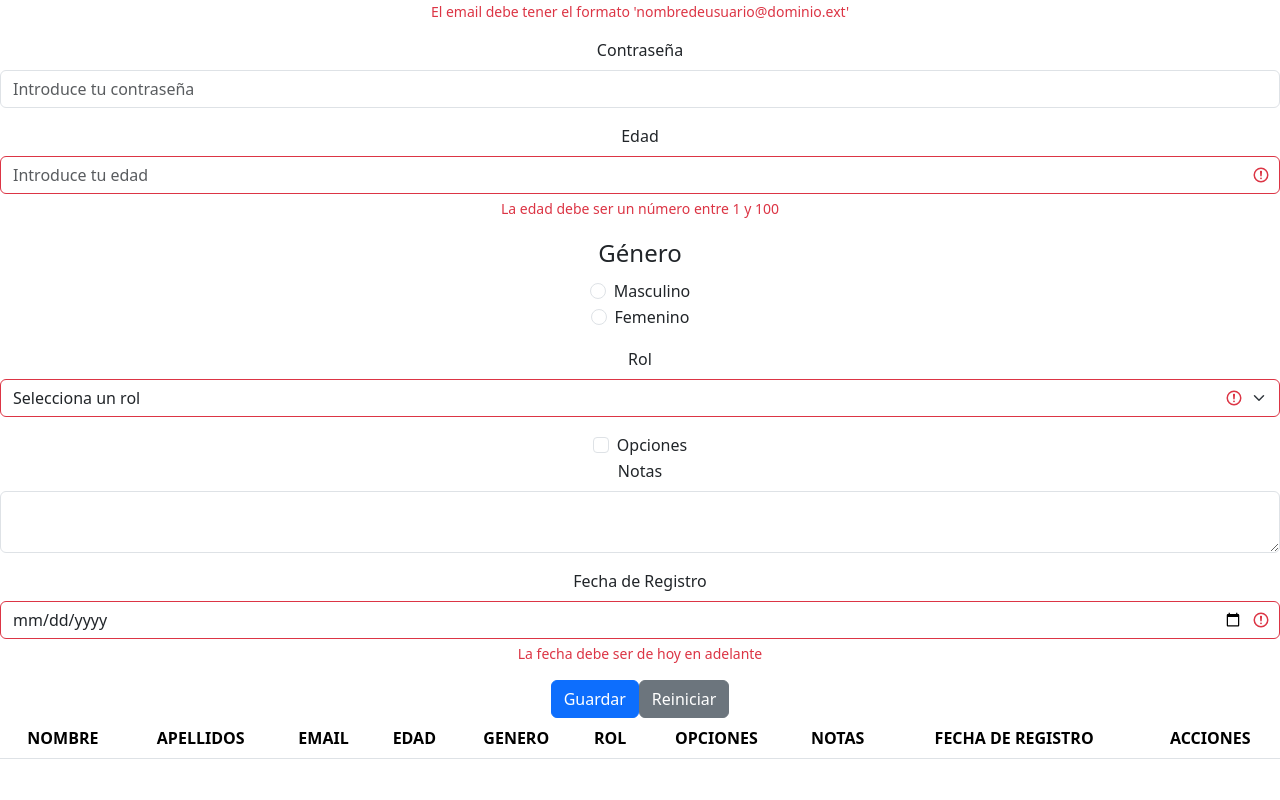
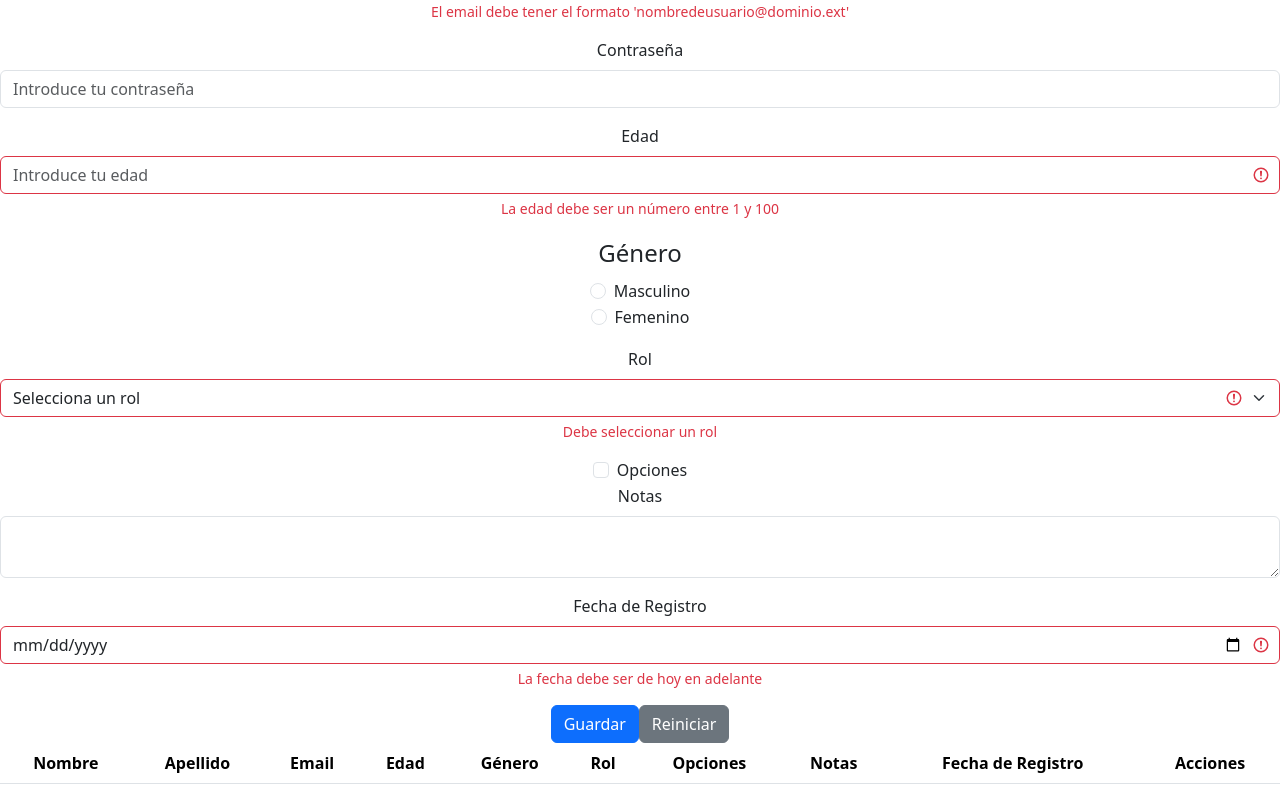
Before and after one commit to D4v1dD4v1d/Softwareland, a React (Create React App) app: page / in a window 1280 px wide. Shown: the part 295-1095 px from the top of the page. Before the commit the page ends 1070 px from the top, so only its background shows below. Built offline with nearby package versions, Linux system fonts and the light colour scheme.

Commit message:
Practica #7 - Formularios y Tablas

```diff
--- a/src/components/CustomTable.js
+++ b/src/components/CustomTable.js
@@ -1,70 +1,44 @@
-import React, { useState } from 'react';
-import { Table, Button, Modal, ModalHeader, ModalBody, ModalFooter } from 'reactstrap';
-import { FontAwesomeIcon } from '@fortawesome/react-fontawesome';
-import * as Icons from '@fortawesome/free-solid-svg-icons';
+import React from 'react';
+import { Table, Button } from 'reactstrap';
 
-const CustomTable = ({data, onDelete}) => {
-  const [modal, setModal] = useState(false);
-  const [selectedId, setSelectedId] = useState(null);
-  console.log("Icons: ",Icons);
-  const toggle = (id) => {
-    setSelectedId(id);
-    setModal(!modal);
-  };
-
-  const closeToggle = () => {
-    setModal(!modal);
-  };
-
-  if (!Array.isArray(data)) {
-    return <p>No data available.</p>;
-  }
+function CustomTable({ data, onDelete, onEdit }) {
   return (
-    <div>
-
-      <Table striped>
+    <Table>
       <thead>
         <tr>
-            <th><b>NOMBRE</b></th>
-            <th><b>APELLIDOS</b></th>
-            <th><b>EMAIL</b></th>
-            <th><b>EDAD</b></th>
-            <th><b>GENERO</b></th>
-            <th><b>ROL</b></th>
-            <th><b>OPCIONES</b></th>
-            <th><b>NOTAS</b></th>
-            <th><b>FECHA DE REGISTRO</b></th>
-            <th><b>ACCIONES</b></th>
+          <th>Nombre</th>
+          <th>Apellido</th>
+          <th>Email</th>
+          <th>Edad</th>
+          <th>Género</th>
+          <th>Rol</th>
+          <th>Opciones</th>
+          <th>Notas</th>
+          <th>Fecha de Registro</th>
+          <th>Acciones</th>
         </tr>
       </thead>
       <tbody>
-          {data.map((row) => (
-            <tr key={row.email}>
-              <td>{row.nombre}</td>
-              <td>{row.apellidos}</td>
-              <td>{row.email}</td>
-              <td>{row.edad}</td>
-              <td>{row.genero}</td>
-              <td>{row.rol}</td>
-              <td>{row.opciones?"Opciones aceptadas":"Opciones no aceptadas"}</td>
-              <td>{row.notas}</td>
-              <td>{row.fechaRegistro.split("-").reverse().join("-")}</td>
+        {data.map((item, index) => (
+          <tr key={item.email}>
+            <td>{item.nombre}</td>
+            <td>{item.apellido}</td>
+            <td>{item.email}</td>
+            <td>{item.edad}</td>
+            <td>{item.genero}</td>
+            <td>{item.rol}</td>
+            <td>{item.opciones ? 'Sí' : 'No'}</td>
+            <td>{item.notas}</td>
+            <td>{item.fechaRegistro}</td>
             <td>
-                <Button onClick={() => onDelete(row.email)} color="danger">
-                  <FontAwesomeIcon icon={Icons.faTrash} />
-                </Button>
-                <Button onClick={() => toggle(row.id)} color="warning">
-                  <FontAwesomeIcon icon={Icons.faPencil} />
-                </Button>
+              <Button color="warning" onClick={() => onEdit(index)}>Editar</Button>{' '}
+              <Button color="danger" onClick={() => onDelete(item.email)}>Eliminar</Button>
             </td>
-
-
           </tr>
         ))}
       </tbody>
     </Table>
-    </div>
   );
-};
+}
 
 export default CustomTable;
--- a/src/components/FormularioRegistro.js
+++ b/src/components/FormularioRegistro.js
@@ -2,6 +2,7 @@ import React, { useState, useEffect } from 'react';
 import { Form, FormGroup, Label, Input, Button, FormFeedback } from 'reactstrap';
 import ModalButton from './ModalButton';
 import CustomTable from './CustomTable';
+
 function FormularioRegistro() {
   const [formData, setFormData] = useState({
     nombre: '',
@@ -17,24 +18,33 @@ function FormularioRegistro() {
   });
 
   const [dataList, setDataList] = useState([]);
-  const [showModal, setShowModal] = useState(false); // Estado para controlar la visibilidad del modal
+  const [showModal, setShowModal] = useState(false);
   const [validName, setValidName] = useState(false);
   const [validLastname, setValidLastname] = useState(false);
   const [validEmail, setValidEmail] = useState(false);
   const [validAge, setValidAge] = useState(false);
   const [validDate, setValidDate] = useState(false);
   const [validRole, setValidRole] = useState(false);
+  const [editIndex, setEditIndex] = useState(null);
+
   const nameExpression = /^[a-zA-ZáéíóúÁÉÍÓÚüÜñÑ\s]+$/;
   const lastnameExpression = /^[a-zA-ZáéíóúÁÉÍÓÚüÜñÑ\s]+$/;
   const emailExpression = /^[a-zA-Z0-9._%+-]+@[a-zA-Z0-9.-]+\.[a-zA-Z]{2,}$/;
   const ageExpression = /^(100|[1-9]?[0-9])$/;
 
   const handleSubmit = (e) => {
-    e.preventDefault(); // Evita que se recargue la página
-    if (validName && validEmail && validAge && validDate && validRole) {
-      //toogle del modal
-      setDataList([...dataList, formData]); // Agrega el nuevo objeto al array
-      console.log(dataList);
+    e.preventDefault();
+    if (validName && validLastname && validEmail && validAge && validDate && validRole) {
+      if (editIndex !== null) {
+        // Editando un registro existente
+        const updatedDataList = [...dataList];
+        updatedDataList[editIndex] = formData;
+        setDataList(updatedDataList);
+        setEditIndex(null);
+      } else {
+        // Añadiendo un nuevo registro
+        setDataList([...dataList, formData]);
+      }
       handleReset();
     }
   };
@@ -43,18 +53,20 @@ function FormularioRegistro() {
     setDataList(dataList.filter(item => item.email !== email));
   };
 
+  const handleEdit = (index) => {
+    setFormData(dataList[index]);
+    setEditIndex(index);
+  };
+
   useEffect(() => {
     setValidName(nameExpression.test(formData.nombre));
-    console.log(formData);
-    console.log("este es el arreglo; ",{dataList});
     setValidLastname(lastnameExpression.test(formData.apellido));
     setValidEmail(emailExpression.test(formData.email));
     setValidAge(ageExpression.test(formData.edad));
-    formData.rol!==''?setValidRole(true):setValidRole(false);
-
+    setValidRole(formData.rol !== '');
 
     const fechaActual = new Date();
-    const mes = String(fechaActual.getMonth() + 1).padStart(2, '0'); // Los meses empiezan en 0
+    const mes = String(fechaActual.getMonth() + 1).padStart(2, '0');
     const dia = String(fechaActual.getDate()).padStart(2, '0');
     const año = fechaActual.getFullYear();
     const fechaActualFormateada = `${año}-${mes}-${dia}`;
@@ -63,7 +75,6 @@ function FormularioRegistro() {
 
   const handleChange = (e) => {
     const { name, value, type, checked } = e.target;
-    console.log("target: ",name,"  value:",value);
     setFormData({
       ...formData,
       [name]: type === 'checkbox' ? checked : value
@@ -83,11 +94,13 @@ function FormularioRegistro() {
       notas: '',
       fechaRegistro: ''
     });
+    setEditIndex(null);
   };
+
   const toggleModal = () => {
-    console.log(showModal);
     setShowModal(!showModal);
   };
+
   return (
     <Form onSubmit={handleSubmit}>
       <FormGroup>
@@ -117,7 +130,7 @@ function FormularioRegistro() {
           valid={validLastname}
           invalid={!validLastname}
         />
-        {!validName && <FormFeedback>El apellido solo puede contener letras</FormFeedback>}
+        {!validLastname && <FormFeedback>El apellido solo puede contener letras</FormFeedback>}
       </FormGroup>
       <FormGroup>
         <Label for="email">Email</Label>
@@ -197,11 +210,11 @@ function FormularioRegistro() {
           valid={validRole}
           invalid={!validRole}
         >
-          {!validRole && <FormFeedback>Debe seleccionar un rol</FormFeedback>}
           <option value="">Selecciona un rol</option>
           <option value="administrador">Administrador</option>
           <option value="usuario">Usuario</option>
         </Input>
+        {!validRole && <FormFeedback>Debe seleccionar un rol</FormFeedback>}
       </FormGroup>
       <FormGroup check>
         <Label check>
@@ -239,11 +252,9 @@ function FormularioRegistro() {
       </FormGroup>
       <Button color='primary' type="submit">Guardar</Button>
       <Button onClick={handleReset} color='secondary' type="button">Reiniciar</Button>
-      <CustomTable data={dataList} onDelete={handleDelete} />
-
+      <CustomTable data={dataList} onDelete={handleDelete} onEdit={handleEdit} />
     </Form>
   );
 }
-//{showModal && <ModalButton data={formData} toggle={toggleModal} />}
 
 export default FormularioRegistro;
```
Lines whose indentation alone changed are shown as unchanged.
